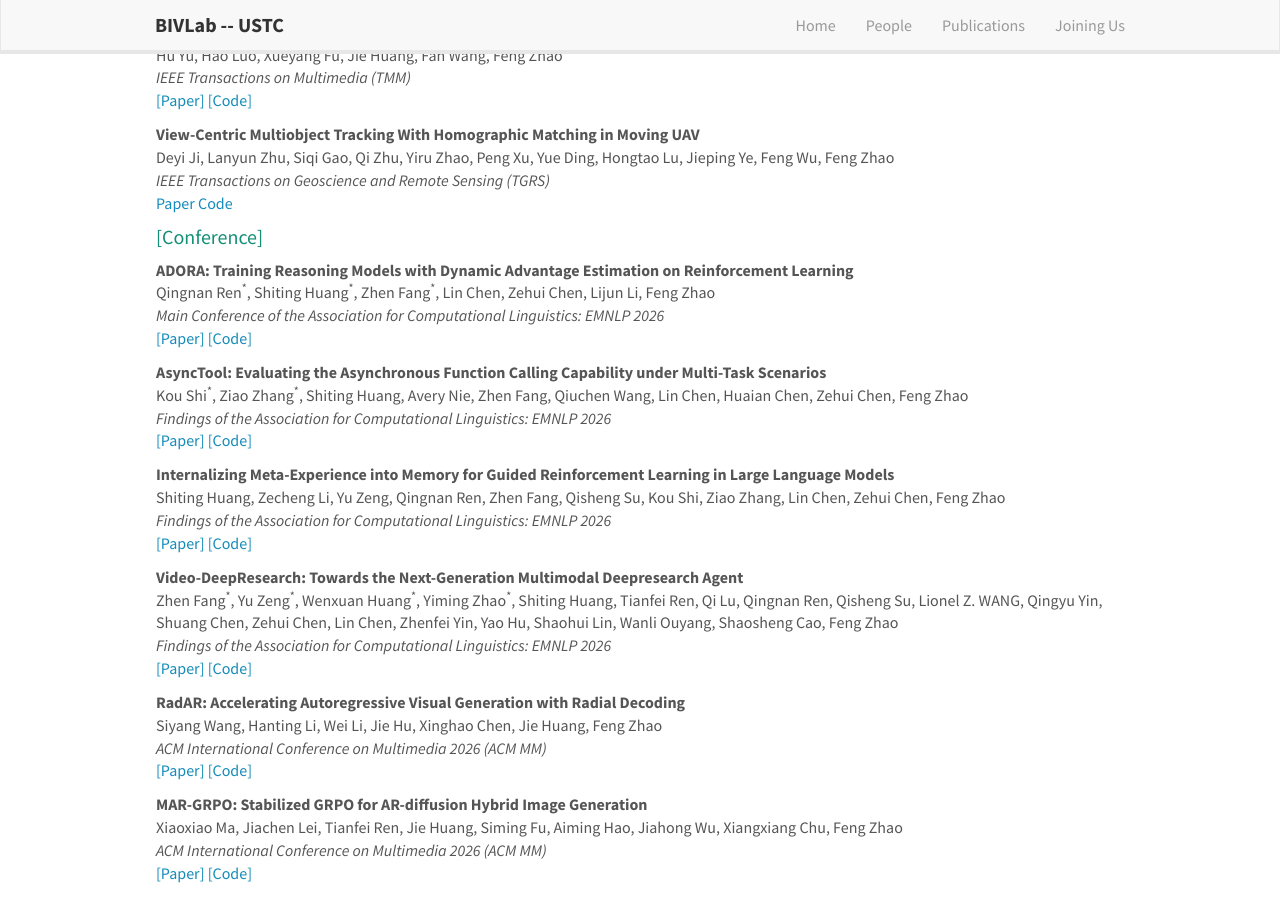
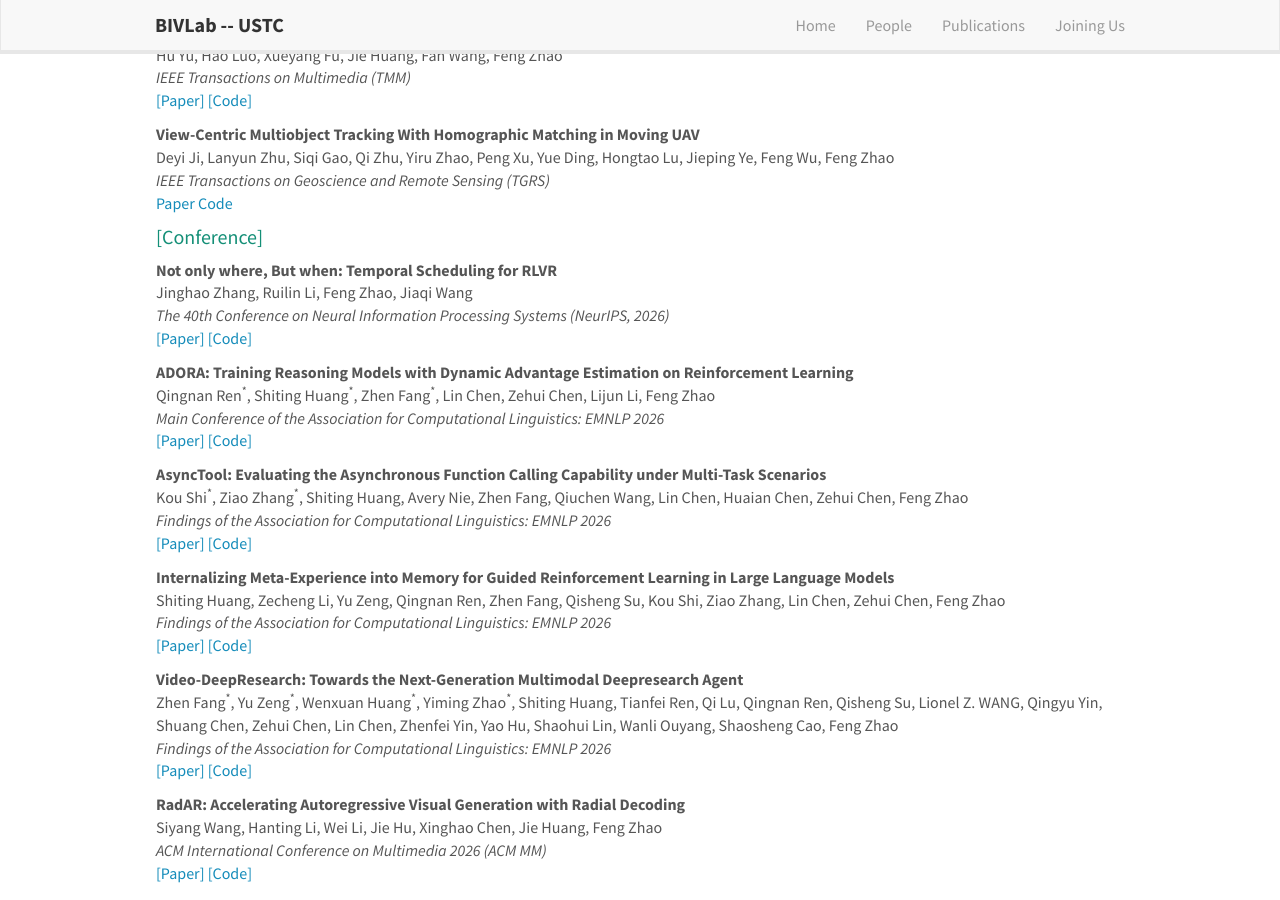
Before and after one commit to bivlab123/bivlab123.github.io, a Jekyll site: the page built from _pages/publications.md, in a window 1280 px wide and 900 px high, scrolled down 444 px. Built offline with Jekyll 4.4.1, drawn with Linux system fonts in a browser that asks for light colours; nearby versions of some CDN libraries.

Commit message:
Add NeurIPS 2026 RLVR paper and acceptance news

```diff
--- a/_data/news.yml
+++ b/_data/news.yml
@@ -1,3 +1,6 @@
+- date: Sep 2026
+  headline: "We have 1 paper accepted to NeurIPS 2026!"
+
 - date: Aug 2026
   headline: "We have 4 papers accepted to EMNLP 2026! "
 - date: Jul 2026
--- a/_data/publist_2026.yml
+++ b/_data/publist_2026.yml
@@ -1,3 +1,15 @@
+- title: "Not only where, But when: Temporal Scheduling for RLVR"
+  authors: Jinghao Zhang, Ruilin Li, Feng Zhao, Jiaqi Wang
+  venue: "The 40th Conference on Neural Information Processing Systems (NeurIPS, 2026)"
+  link:
+    url: https://arxiv.org/abs/2605.25381
+    display: \[Paper\]
+  code:
+    url: https://github.com/Jinghaoleven/RLVR-Schedule
+    display: \[Code\]
+  highlight: 0
+  year: 2026
+
 - title: "ADORA: Training Reasoning Models with Dynamic Advantage Estimation on Reinforcement Learning"
   authors: Qingnan Ren<sup>*</sup>, Shiting Huang<sup>*</sup>, Zhen Fang<sup>*</sup>, Lin Chen, Zehui Chen, Lijun Li, Feng Zhao
   venue: "Main Conference of the Association for Computational Linguistics: EMNLP 2026"
```
